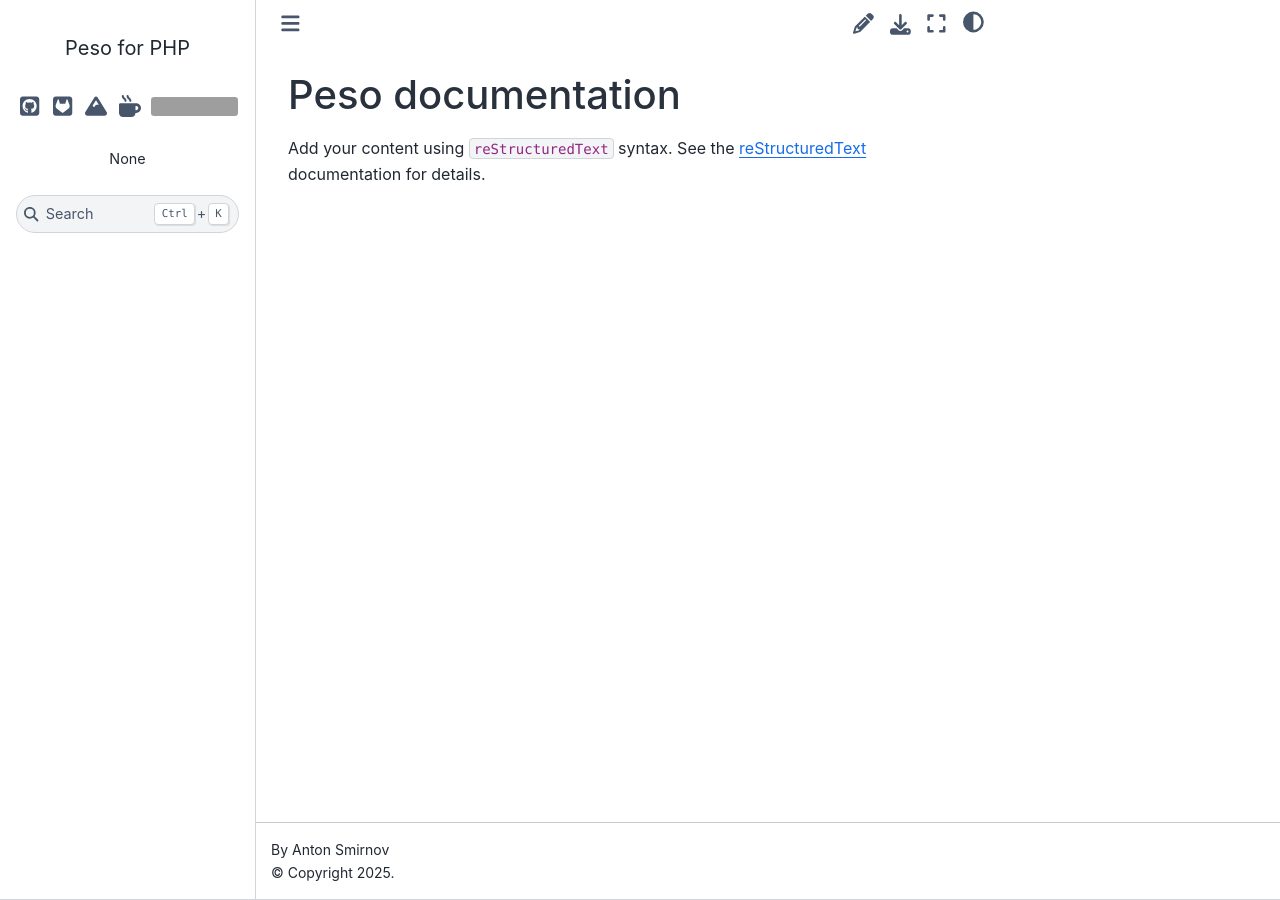
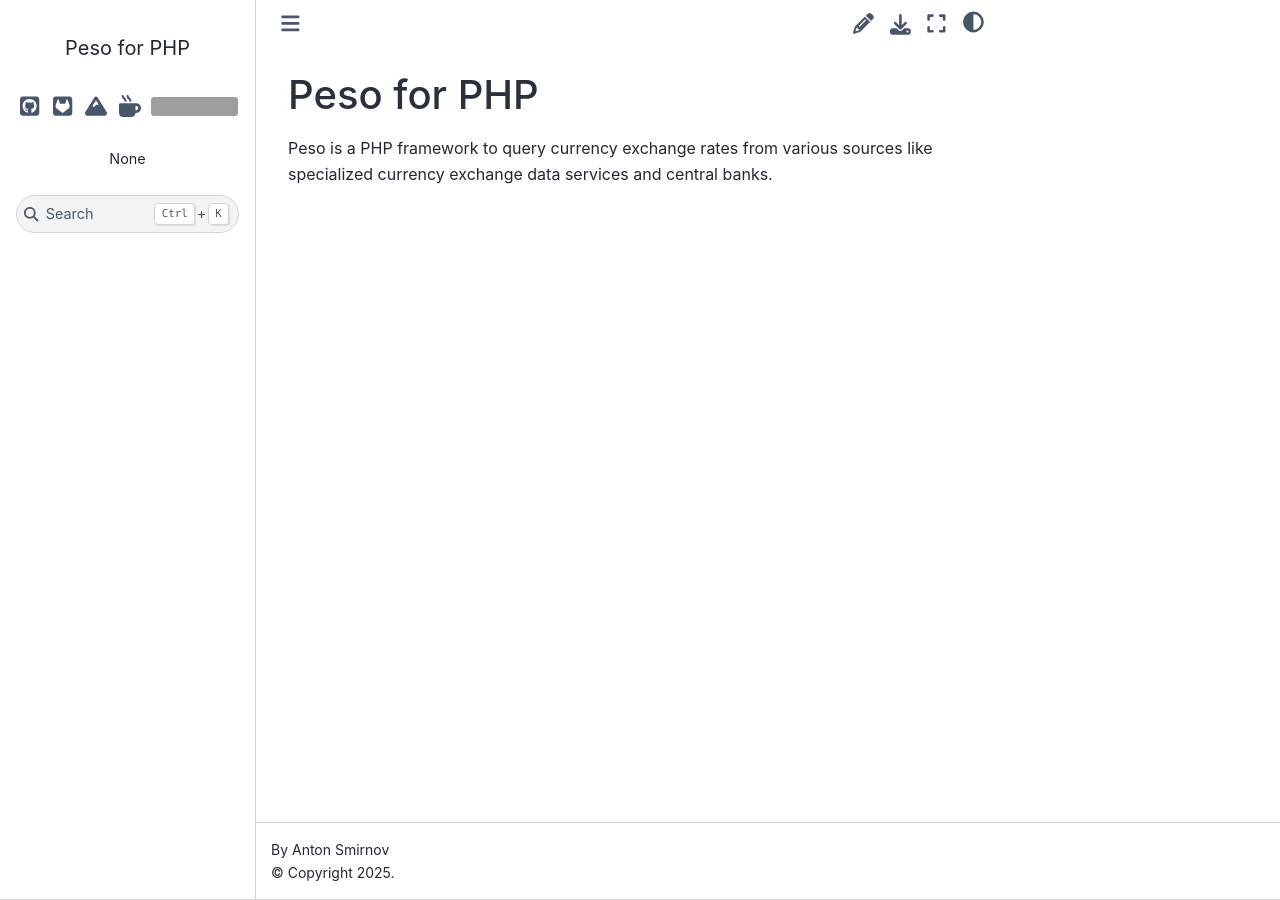
Before and after one commit to phpeso/doc, a Sphinx documentation site: the page built from source/index.rst, in a window 1280 px wide. Built offline with Sphinx 7.4.7 and the Sphinx Book theme 1.1.4, drawn with Linux system fonts in a browser that asks for light colours; grey boxes are pictures that could not be loaded.

Commit message:
Outline docs

```diff
--- a/source/index.rst
+++ b/source/index.rst
@@ -1,15 +1,8 @@
-.. Peso documentation master file, created by
-   sphinx-quickstart on Sun Jun 15 11:52:22 2025.
-   You can adapt this file completely to your liking, but it should at least
-   contain the root `toctree` directive.
+Peso for PHP
+============
 
-Peso documentation
-==================
-
-Add your content using ``reStructuredText`` syntax. See the
-`reStructuredText <https://www.sphinx-doc.org/en/master/usage/restructuredtext/index.html>`_
-documentation for details.
-
+Peso is a PHP framework to query currency exchange rates from various sources
+like specialized currency exchange data services and central banks.
 
 .. toctree::
    :maxdepth: 2
--- /dev/null
+++ b/source/interop.rst
@@ -0,0 +1,5 @@
+Interoperability Connectors
+###########################
+
+Swap/Exchanger
+==============
```
Also changed, not shown: source/integrations.rst (added, +8 -0 lines), source/services.rst (added, +17 -0 lines).
